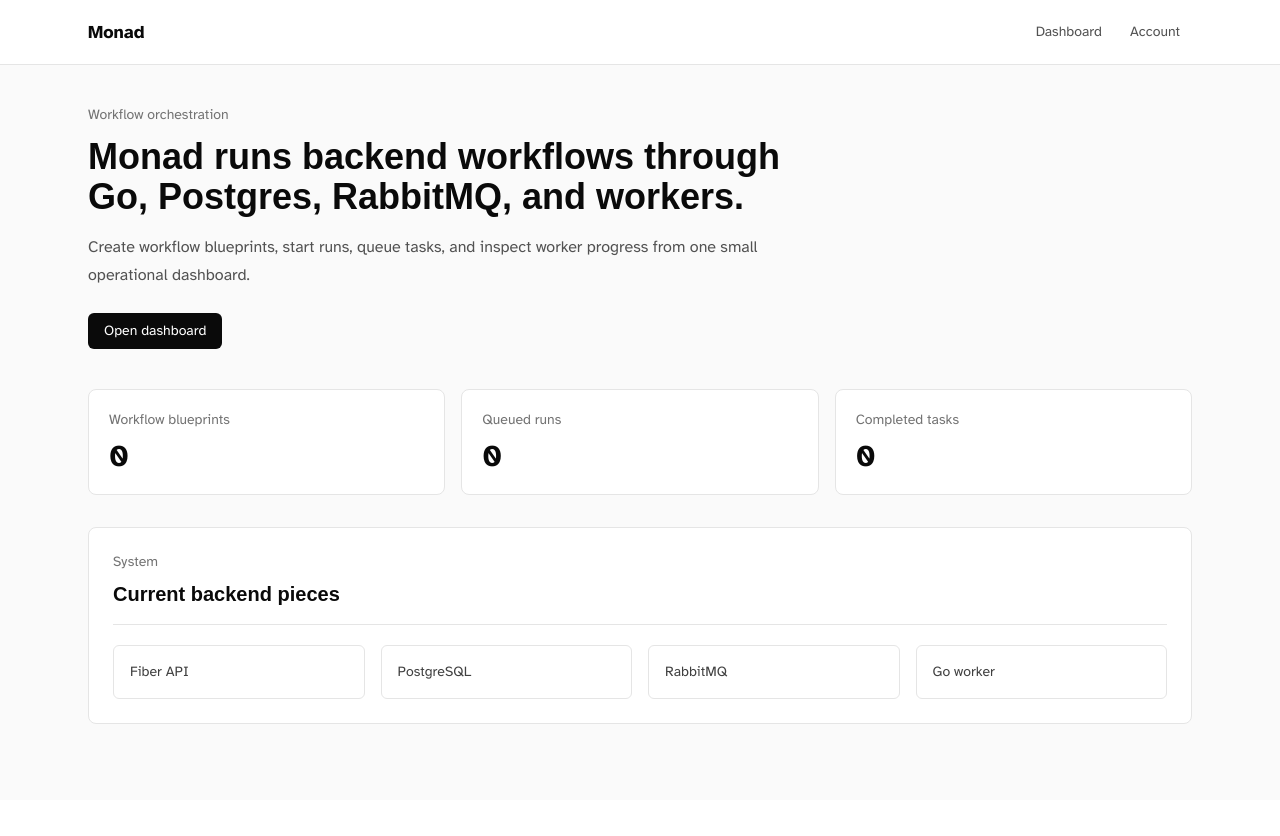
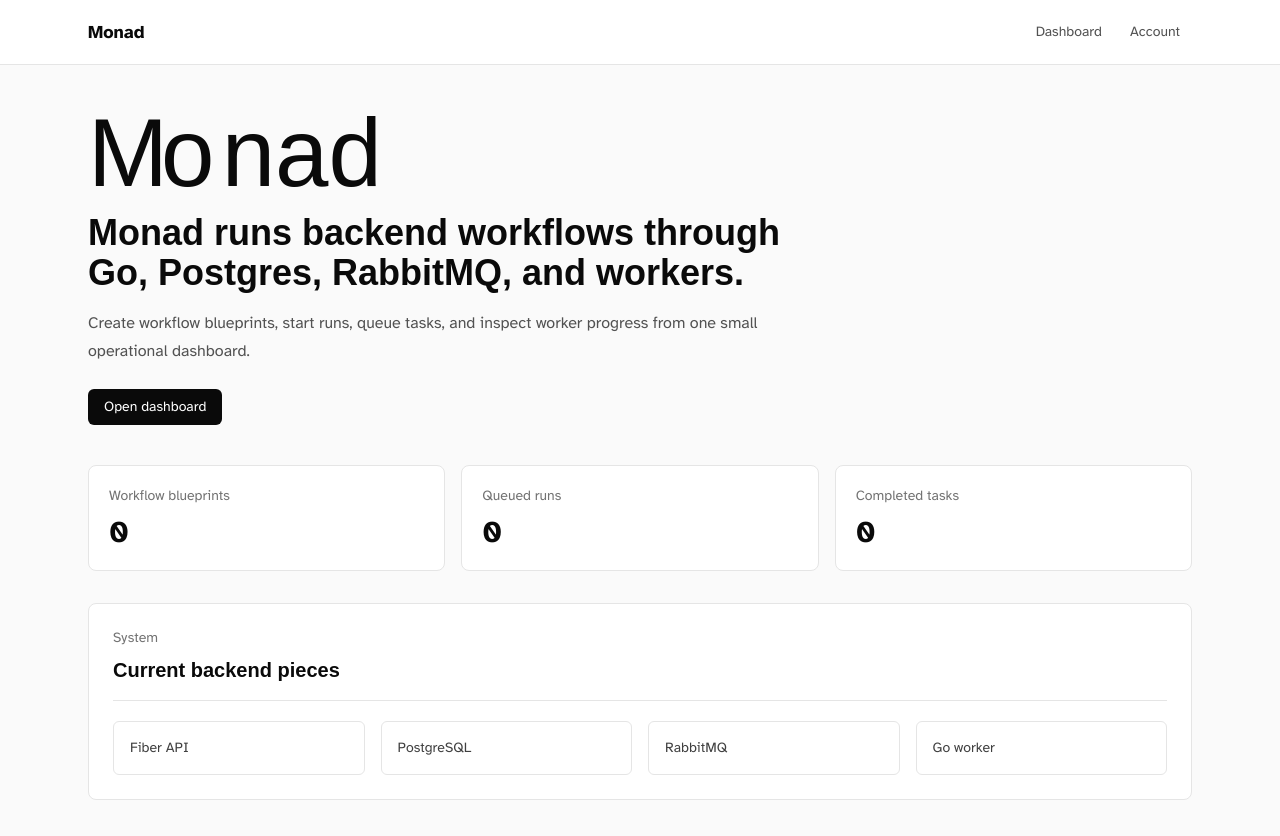
Before and after one commit to Elias-Larsson/Monad, a Next.js app in the folder monad/: page / in a window 1280 px wide. Shown: the top 836 px of the page. Before the commit the page ends 800 px from the top, so only its background shows below. Built offline with nearby package versions, Linux system fonts and the light colour scheme; a web font is replaced by a local one.

Commit message:
animation logo text

```diff
--- a/monad/app/page.tsx
+++ b/monad/app/page.tsx
@@ -1,6 +1,7 @@
 import Link from "next/link";
 
 import { NavBar } from "@/components/navigation/navbar";
+import { Logo } from "@/components/logo";
 
 const stats = [
   { label: "Workflow blueprints", value: "0" },
@@ -12,13 +13,10 @@ export default function Home() {
   return (
     <main className="min-h-screen bg-neutral-50 text-neutral-950">
       <NavBar />
-
       <section className="mx-auto max-w-6xl px-6 py-10">
+      <Logo/>
         <div className="grid gap-8 lg:grid-cols-[1fr_320px]">
           <div>
-            <p className="text-sm font-medium text-neutral-500">
-              Workflow orchestration
-            </p>
             <h1 className="mt-3 max-w-3xl text-4xl font-semibold tracking-normal text-neutral-950">
               Monad runs backend workflows through Go, Postgres, RabbitMQ, and
               workers.
--- /dev/null
+++ b/monad/components/logo.module.css
@@ -0,0 +1,105 @@
+.monadLogo {
+  position: relative;
+  display: inline-flex;
+  align-items: baseline;
+  font-family: var(--font-heading), sans-serif;
+  font-size: 96px;
+  line-height: 1;
+}
+
+.m {
+  position: relative;
+  z-index: 1;
+}
+
+.oTrack {
+  position: absolute;
+  left: 0.76em;
+  z-index: 2;
+  animation: o-slide 2.5s linear forwards;
+}
+
+.o {
+  display: inline-block;
+  transform-origin: bottom center;
+  animation: o-bounce 2.5s forwards;
+}
+
+.tail {
+  margin-left: 0.56em;
+  opacity: 0;
+  animation: reveal-tail 0.3s ease-in forwards;
+  animation-delay: 1.65s;
+}
+
+@keyframes o-slide {
+  0% {
+    transform: translateX(-0.9em);
+  }
+
+  14% {
+    transform: translateX(-0.9em);
+  }
+
+  28% {
+    transform: translateX(-0.65em);
+  }
+
+  42% {
+    transform: translateX(-0.4em);
+  }
+
+  58% {
+    transform: translateX(-0.1em);
+  }
+
+  72% {
+    transform: translateX(0em);
+  }
+
+  100% {
+    transform: translateX(0);
+  }
+}
+
+@keyframes o-bounce {
+  0% {
+    transform: translateY(-2em) scale(1);
+    animation-timing-function: cubic-bezier(.55, 0, 1, .45);
+  }
+
+  14% {
+    transform: translateY(-0.72em) scale(1.18, 0.82);
+    animation-timing-function: cubic-bezier(0, .55, .45, 1);
+  }
+
+  28% {
+    transform: translateY(-1.2em) scale(0.92, 1.08);
+    animation-timing-function: cubic-bezier(.55, 0, 1, .45);
+  }
+
+  42% {
+    transform: translateY(-0.72em) scale(1.18, 0.82);
+    animation-timing-function: cubic-bezier(0, .55, .45, 1);
+  }
+
+  58% {
+    transform: translateY(-1em) scale(0.92, 1.08);
+    animation-timing-function: cubic-bezier(.55, 0, .2, 1);
+  }
+
+  72% {
+    transform: translateY(0em) scale(1.18, 0.82);
+    animation-timing-function: cubic-bezier(.2, 0, .2, 1);
+  }
+
+  100% {
+    transform: translateY(0) scale(1);
+  }
+}
+
+@keyframes reveal-tail {
+  to {
+    opacity: 1;
+  }
+}
--- /dev/null
+++ b/monad/components/logo.tsx
@@ -0,0 +1,13 @@
+import styles from "./logo.module.css";
+
+export const Logo = () => {
+  return (
+        <div className={styles.monadLogo}>
+        <span className={styles.m}>M</span>
+        <span className={styles.oTrack}>
+          <span className={styles.o}>o</span>
+        </span>
+          <span className={styles.tail}>nad</span>
+        </div>
+  );
+}
```
